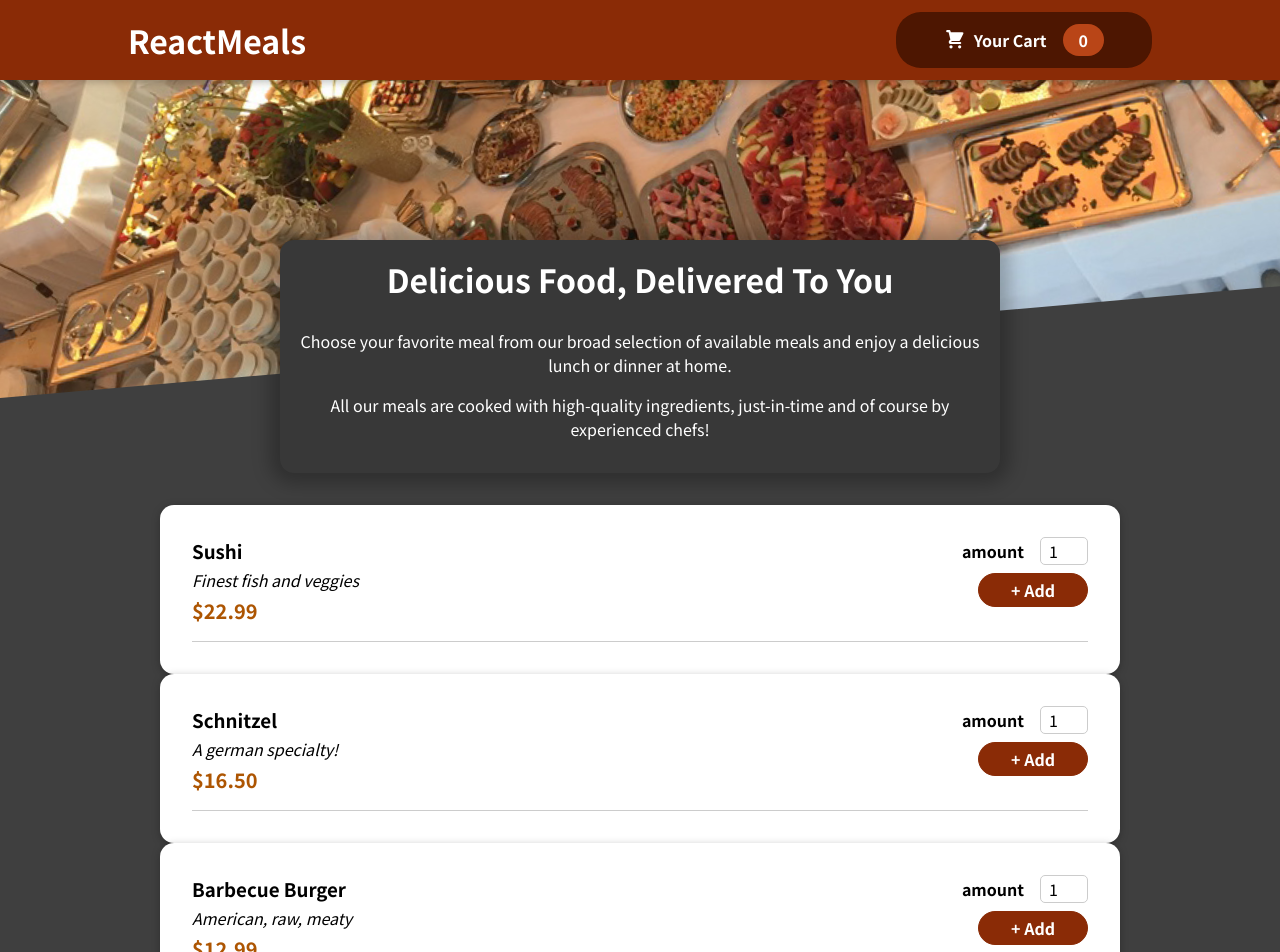
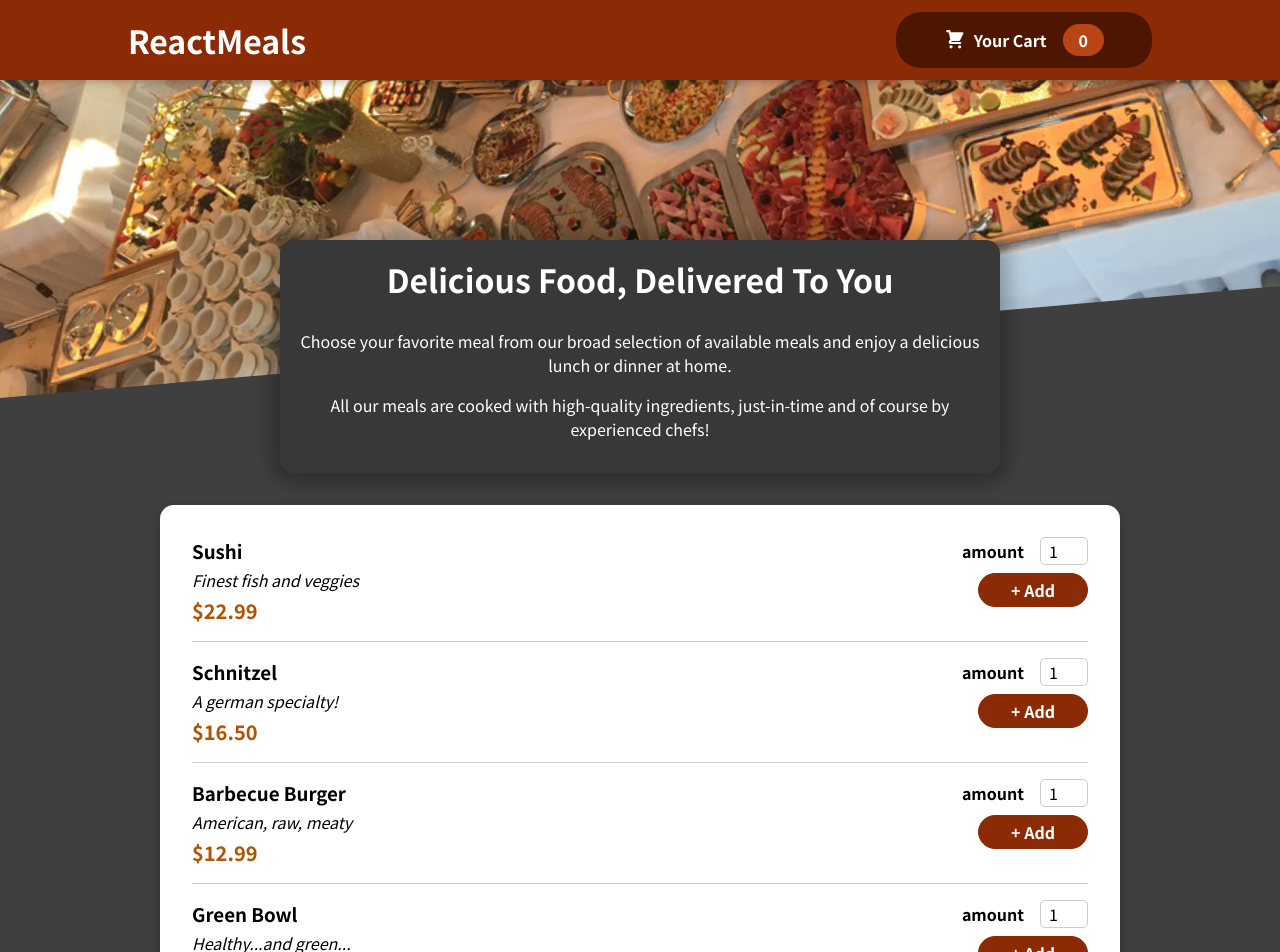
Before and after one commit to OzgurFiratSayin/react-food-app, a React (Create React App) app: page / in a window 1280 px wide. Shown: the top 952 px of the page. Built offline with nearby package versions, Linux system fonts and the light colour scheme.

Commit message:
useEffect for bumping action of the cart in header, also the issue with MealItem rendering

```diff
--- a/src/components/Layout/HeaderCartButton.js
+++ b/src/components/Layout/HeaderCartButton.js
@@ -1,4 +1,4 @@
-import React, { useContext } from 'react';
+import React, { useContext, useEffect, useState } from 'react';
 
 import CartIcon from '../Cart/CartIcon';
 import CartContext from '../../store/cart-context';
@@ -6,14 +6,34 @@ import CartContext from '../../store/cart-context';
 import classes from './HeaderCartButton.module.css';
 
 const HeaderCartButton = (props) => {
+  const [buttonIsHighlighted, setButtonIsHighlighted] = useState(false);
+
   const cartCtx = useContext(CartContext);
 
   const numberOfItemsInCart = cartCtx.items.reduce((currentNumber, item) => {
     return currentNumber + item.amount;
   }, 0);
 
+  const buttonClasses = `${classes.button} ${buttonIsHighlighted ? classes.bump : ''}`;
+
+  useEffect(() => {
+    if (cartCtx.items.length === 0) {
+      return;
+    }
+    setButtonIsHighlighted(true);
+
+    const timer = setTimeout(() => {
+      setButtonIsHighlighted(false);
+    }, 300);
+
+    return () => {
+      clearTimeout(timer);
+    }
+
+  }, [cartCtx.items]);
+
   return (
-    <button className={classes.button} onClick={props.onClick}>
+    <button className={buttonClasses} onClick={props.onClick}>
       <span className={classes.icon}>
         <CartIcon />
       </span>
--- a/src/components/Meals/MealsAvailable.js
+++ b/src/components/Meals/MealsAvailable.js
@@ -33,19 +33,21 @@ const DUMMY_MEALS = [
 ];
 
 const MealsAvailable = () => {
+  const mealList = DUMMY_MEALS.map(meal =>
+    <MealItem
+      key={meal.id}
+      id={meal.id}
+      name={meal.name}
+      description={meal.description}
+      price={meal.price}
+    />
+  );
+
   return (
     <section className={classes.meals}>
-      { DUMMY_MEALS.map(meal =>
-        <Card>
-          <MealItem
-            id={meal.id}
-            key={meal.id}
-            name={meal.name}
-            description={meal.description}
-            price={meal.price}
-          />
-        </Card>
-      )}
+      <Card>
+        <ul>{mealList}</ul>
+      </Card>
     </section>
   );
 };
```
Also changed, not shown: 1 other file (tests, documents, lock files or other folders).
